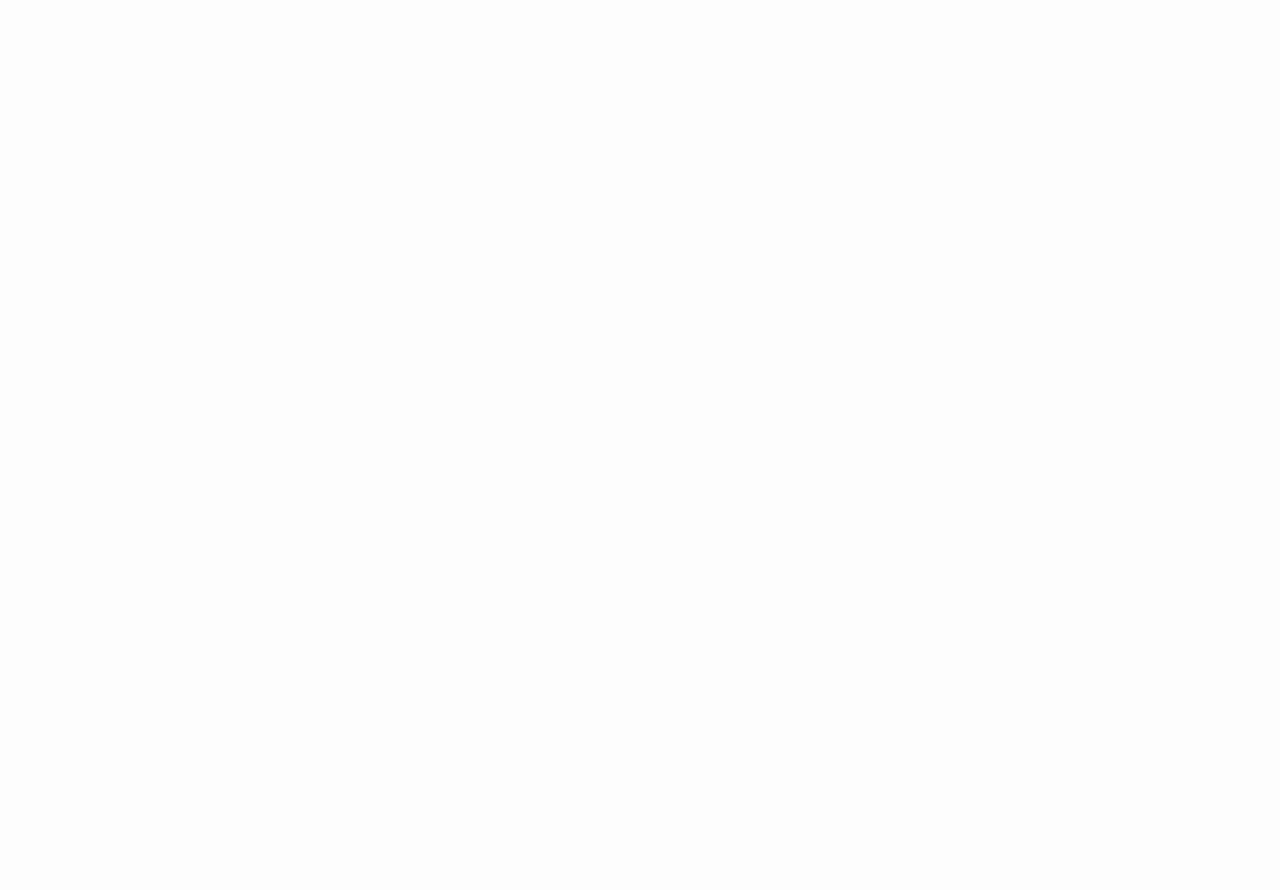
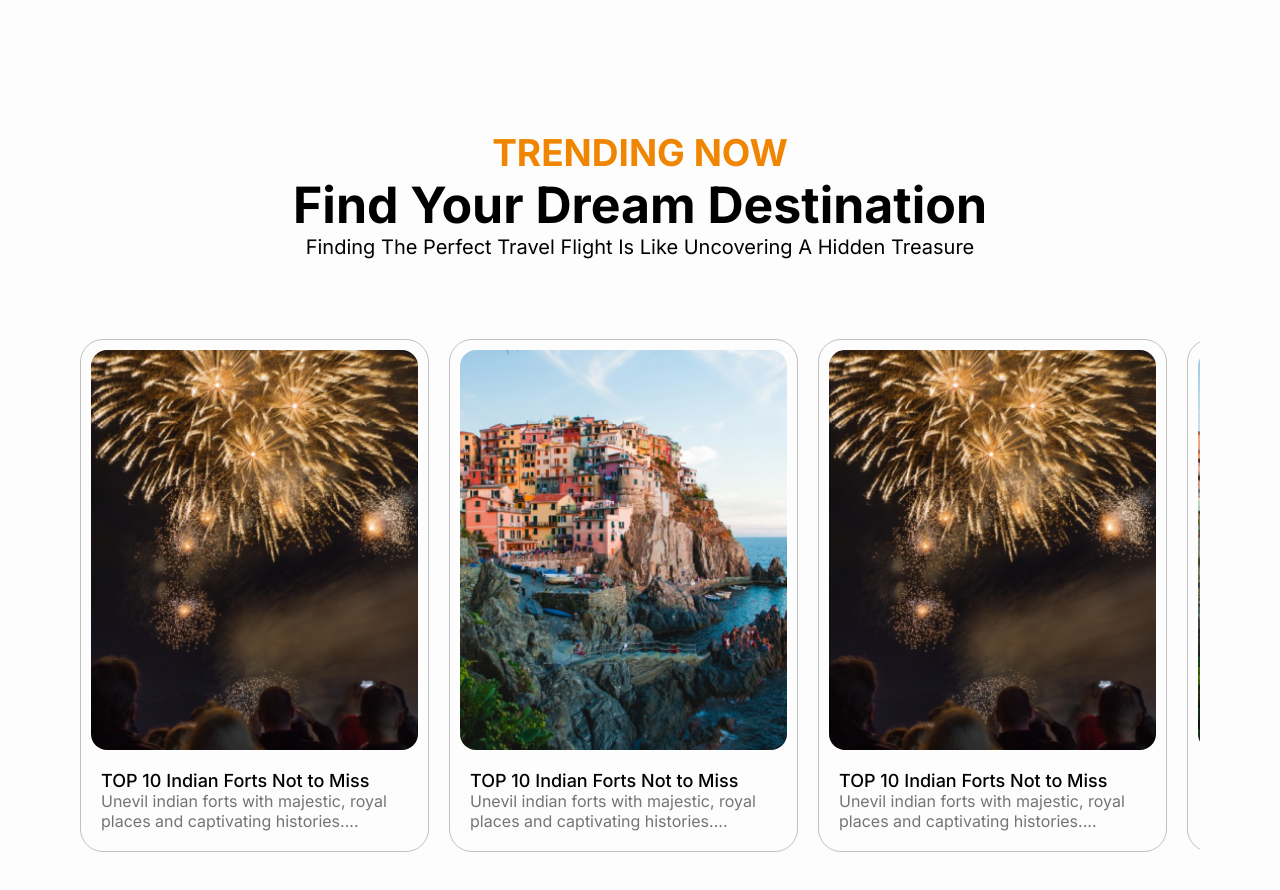
Before and after one commit to WebsitesByMTT/Trippybug_V2, a Next.js app: page / in a window 1280 px wide. Shown: the part 2120-3010 px from the top of the page. Before the commit the page ends 2170 px from the top, so only its background shows below. Built offline with nearby package versions, Linux system fonts and the light colour scheme.

Commit message:
add trending

```diff
--- a/src/app/page.js
+++ b/src/app/page.js
@@ -2,12 +2,14 @@
 import styles from "./page.module.scss";
 import Hero from "@/components/hero/Hero";
 import ExploreNow from "@/components/exploreNow/ExploreNow";
+import TrendingNow from "@/components/trendingNow/TrendingNow";
 
 export default function Home() {
   return (
     <main className={styles.main}>
       <Hero />
       <ExploreNow />
+      <TrendingNow />
     </main>
   );
 }
--- a/src/components/SVG/Favourite.jsx
+++ b/src/components/SVG/Favourite.jsx
@@ -10,9 +10,9 @@
       <path
         d="M13 2C6.925 2 2 6.925 2 13C2 24 15 34 22 36.326C29 34 42 24 42 13C42 6.925 37.075 2 31 2C27.28 2 23.99 3.847 22 6.674C20.9857 5.22921 19.6382 4.05009 18.0715 3.23649C16.5049 2.42289 14.7653 1.99875 13 2Z"
         stroke="#FF9A62"
-        stroke-width="4"
-        stroke-linecap="round"
-        stroke-linejoin="round"
+        strokeWidth="4"
+        strokeLinecap="round"
+        strokeLinejoin="round"
       />
     </svg>
   );
--- a/src/components/exploreNow/exploreNow.module.scss
+++ b/src/components/exploreNow/exploreNow.module.scss
@@ -2,7 +2,15 @@
 @use "/src/app/mediaqueries.scss" as media;
 
 .explore-now {
-  padding: 8rem;
+  padding: 8rem 4rem;
+
+  @include media.for-greater-than-medium {
+    padding: 8rem 6rem;
+  }
+
+  @include media.for-greater-than-large {
+    padding: 8rem;
+  }
 
   .container {
     display: flex;
@@ -235,6 +243,7 @@
                 top: -50%;
                 left: -7%;
                 z-index: -1;
+                transform: scale(1);
                 transition: transform 0.2s ease-in-out;
                 cursor: pointer;
               }
@@ -245,12 +254,14 @@
 
               &:hover {
                 .circle {
-                  transform: scale(1.1) translateX(100%);
+                  transform: scale(0) translateX(100%);
                 }
 
                 .arrow {
-                  transform: translateX(100%);
-                  transition-delay: 2s;
+                  transform: translateX(20%);
+                  path {
+                    fill: #ff991a;
+                  }
                 }
               }
             }
--- a/src/components/hero/hero.module.scss
+++ b/src/components/hero/hero.module.scss
@@ -16,7 +16,7 @@
     top: 0;
     left: 0;
     background-color: rgba(0, 0, 0, 0.2);
-    z-index: 1;
+    z-index: -1;
   }
 
   .content {
--- /dev/null
+++ b/src/components/trendingNow/TrendingNow.jsx
@@ -0,0 +1,88 @@
+import Image from "next/image";
+import styles from "./trendingNow.module.scss";
+
+const data = [
+  {
+    title: "TOP 10 Indian Forts Not to Miss",
+    desc: "Unevil indian forts with majestic, royal places and captivating histories....",
+    img: "/trendingNow/1.png",
+  },
+  {
+    title: "TOP 10 Indian Forts Not to Miss",
+    desc: "Unevil indian forts with majestic, royal places and captivating histories....",
+    img: "/trendingNow/2.png",
+  },
+  {
+    title: "TOP 10 Indian Forts Not to Miss",
+    desc: "Unevil indian forts with majestic, royal places and captivating histories....",
+    img: "/trendingNow/1.png",
+  },
+  {
+    title: "TOP 10 Indian Forts Not to Miss",
+    desc: "Unevil indian forts with majestic, royal places and captivating histories....",
+    img: "/trendingNow/2.png",
+  },
+  {
+    title: "TOP 10 Indian Forts Not to Miss",
+    desc: "Unevil indian forts with majestic, royal places and captivating histories....",
+    img: "/trendingNow/1.png",
+  },
+  {
+    title: "TOP 10 Indian Forts Not to Miss",
+    desc: "Unevil indian forts with majestic, royal places and captivating histories....",
+    img: "/trendingNow/2.png",
+  },
+  {
+    title: "TOP 10 Indian Forts Not to Miss",
+    desc: "Unevil indian forts with majestic, royal places and captivating histories....",
+    img: "/trendingNow/1.png",
+  },
+  {
+    title: "TOP 10 Indian Forts Not to Miss",
+    desc: "Unevil indian forts with majestic, royal places and captivating histories....",
+    img: "/trendingNow/2.png",
+  },
+];
+
+const TrendingNow = () => {
+  return (
+    <div className={styles[`trending-now`]}>
+      <div className={styles.container}>
+        <div className={styles.titles}>
+          <h2>TRENDING NOW</h2>
+          <h3>Find Your Dream Destination</h3>
+          <p>
+            Finding The Perfect Travel Flight Is Like Uncovering A Hidden
+            Treasure
+          </p>
+        </div>
+
+        <div className={styles.content}>
+          <div className={styles.cards}>
+            {data.map((item, index) => (
+              <div className={styles.card} key={index}>
+                <div className={styles[`card-container`]}>
+                  <div className={styles[`image-container`]}>
+                    <Image
+                      src={item.img}
+                      alt={item.title}
+                      fill
+                      className={styles.image}
+                    />
+                  </div>
+
+                  <div className={styles.detail}>
+                    <h4>{item.title}</h4>
+                    <p>{item.desc}</p>
+                  </div>
+                </div>
+              </div>
+            ))}
+          </div>
+        </div>
+      </div>
+    </div>
+  );
+};
+
+export default TrendingNow;
--- /dev/null
+++ b/src/components/trendingNow/trendingNow.module.scss
@@ -0,0 +1,100 @@
+@use "/src/app/variables.scss" as *;
+@use "/src/app/mediaqueries.scss" as media;
+
+.trending-now {
+  padding: 8rem 4rem;
+
+  @include media.for-greater-than-medium {
+    padding: 8rem 6rem;
+  }
+
+  @include media.for-greater-than-large {
+    padding: 8rem;
+  }
+
+  .container {
+    display: flex;
+    flex-direction: column;
+    gap: 8rem;
+    height: 100%;
+
+    .titles {
+      display: flex;
+      align-items: center;
+      justify-content: center;
+      flex-direction: column;
+
+      h2 {
+        font-size: 3.7rem;
+        text-transform: uppercase;
+        font-weight: bold;
+        color: map-get($colors, secondary);
+        text-align: center;
+      }
+
+      h3 {
+        font-size: 5rem;
+        font-weight: bold;
+        text-align: center;
+      }
+
+      p {
+        font-size: 2rem;
+        text-align: center;
+      }
+    }
+
+    .content {
+      .cards {
+        display: flex;
+        justify-content: flex-start;
+        gap: 2rem;
+        overflow-x: scroll;
+        scroll-snap-type: x mandatory;
+
+        .card {
+          min-width: 34.9rem;
+          overflow: hidden;
+          padding: 1rem;
+          border-radius: 2.3rem;
+          border: 1px solid rgba(0, 0, 0, 0.24);
+
+          &-container {
+            width: 100%;
+            height: 100%;
+            display: flex;
+            flex-direction: column;
+            gap: 1rem;
+
+            .image-container {
+              position: relative;
+              height: 40rem;
+
+              border-radius: 1.6rem;
+              overflow: hidden;
+              .image {
+                width: 100%;
+                height: 100%;
+                object-fit: cover;
+              }
+            }
+
+            .detail {
+              padding: 1rem;
+
+              h4 {
+                font-size: 1.8rem;
+                font-weight: 500;
+              }
+
+              p {
+                font-size: 1.6rem;
+                color: #757474;
+              }
+            }
+          }
+        }
+      }
+    }
+  }
+}
```
Also changed, not shown: public/trendingNow/1.png (added), public/trendingNow/2.png (added).
